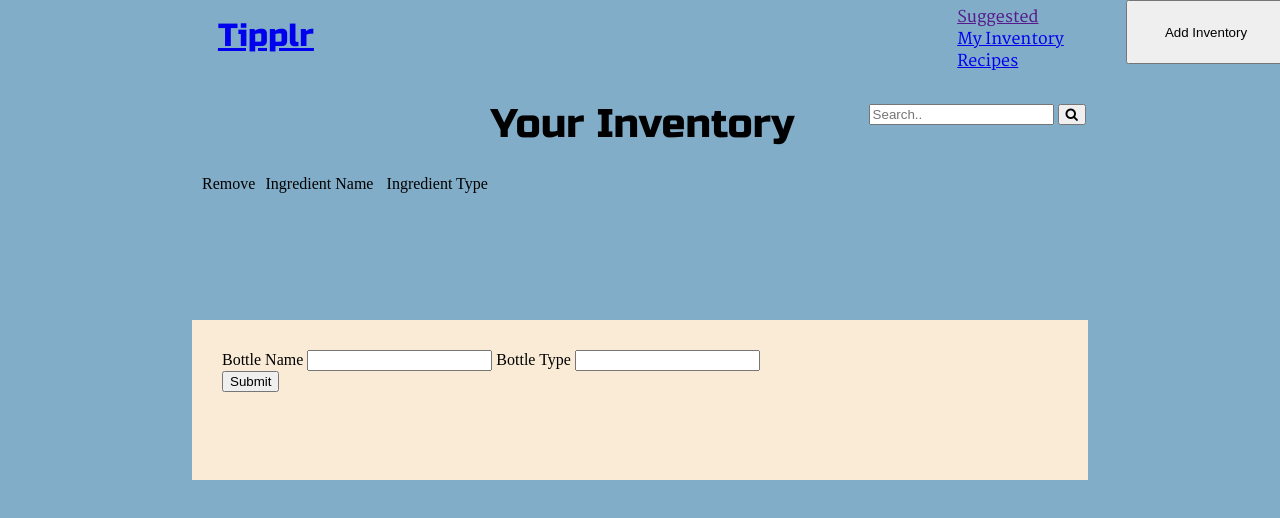
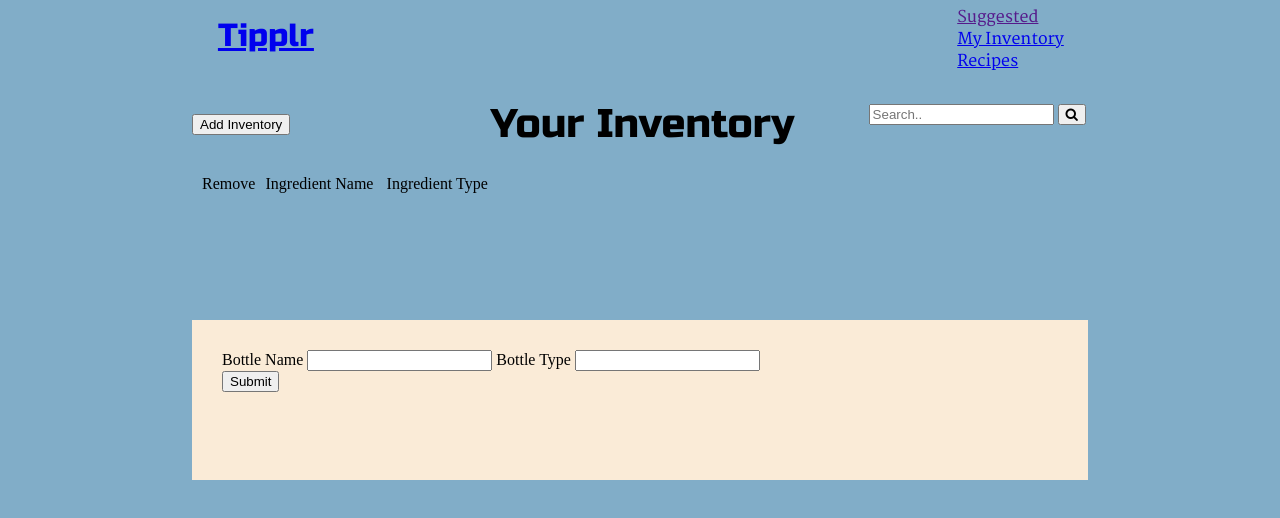
Before and after one commit to Tipplr/tipplr-app, a plain HTML site: page inventory.html in a window 1280 px wide. Drawn offline with Linux system fonts and the light colour scheme; a web font is replaced by a local one.

Commit message:
adds collapsible class back to add-inventory button

```diff
--- a/inventory.html
+++ b/inventory.html
@@ -33,7 +33,7 @@
 
     <h2 class="grid-item inventory-list-title">Your Inventory</h2>
 
-    <button type="button" id="add-inventory">Add Inventory</button>
+    <button type="button" id="add-inventory" class="collapsible">Add Inventory</button>
 
     <form class="grid-item inventory-form">
 
```
